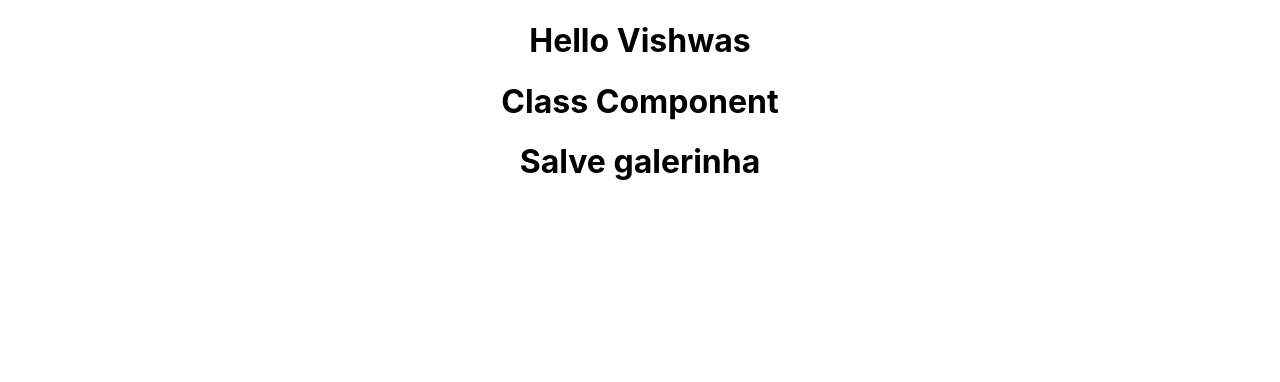
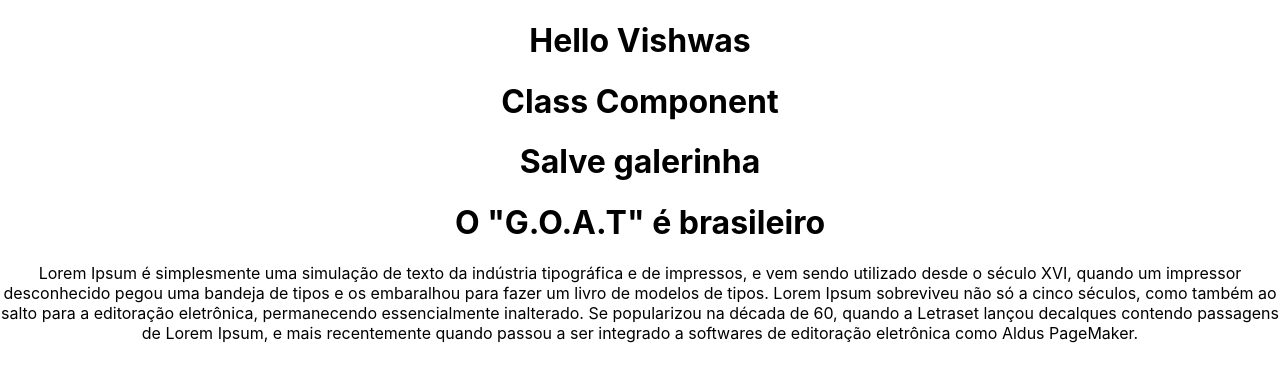
Before and after one commit to thaless4nt0s/aprendendo-react, a React (Create React App) app in the folder my-app/: page / in a window 1280 px wide. Shown: the top 382 px of the page. Built offline with nearby package versions, Linux system fonts and the light colour scheme.

Commit message:
Adicionando o components/Senna.js e colocando em pratica o que aprendi nas video aulas

```diff
--- a/my-app/src/App.js
+++ b/my-app/src/App.js
@@ -2,6 +2,7 @@ import logo from './logo.svg';
 import Greet from "./components/Greet"
 import Welcome from './components/Welcome'
 import Hello from "./components/Hello"
+import Senna from './components/Senna'
 import './App.css';
 
 function App() {
@@ -10,6 +11,7 @@ function App() {
       <Greet></Greet>
       <Welcome></Welcome>
       <Hello></Hello>
+      <Senna></Senna>
     </div>
   );
 }
--- /dev/null
+++ b/my-app/src/components/Senna.js
@@ -0,0 +1,53 @@
+import React, {Component} from 'react'
+
+/*
+class Senna extends Component{
+    render(){
+        return(
+            <div>
+                <p><h1>O "G.O.A.T" Brasileiro</h1></p>
+                <img src='https://www.google.com/url?sa=i&url=https%3A%2F%2Fveja.abril.com.br%2Fesporte%2Fmestre-e-heroi-pilotos-fazem-homenagens-nos-25-anos-da-morte-de-senna%2F&psig=AOvVaw25YkB1TyNYAiMJyIe2ac1W&ust=1619962983103000&source=images&cd=vfe&ved=0CAIQjRxqFwoTCNC-7sPOqPACFQAAAAAdAAAAABAD'></img>
+            </div>
+        )
+    }
+}
+*/
+/*
+function Senna(){
+    return (
+        <div>
+            <h1> O "G.O.A.T" é brasileiro</h1>
+            <p>
+                Lorem Ipsum é simplesmente uma simulação de texto
+                da indústria tipográfica e de impressos, e vem sendo utilizado desde o século XVI,
+                quando um impressor desconhecido pegou uma bandeja de tipos e os embaralhou para fazer
+                um livro de modelos de tipos. Lorem Ipsum sobreviveu não só a cinco séculos,
+                como também ao salto para a editoração eletrônica, permanecendo essencialmente inalterado.
+                Se popularizou na década de 60, quando a Letraset lançou decalques contendo passagens de
+                Lorem Ipsum, e mais recentemente quando passou a ser integrado a softwares de
+                editoração eletrônica como Aldus PageMaker.
+            </p>
+        </div>
+
+    )
+}*/
+
+const Senna = ()=>{
+    return (
+        <div>
+        <h1> O "G.O.A.T" é brasileiro</h1>
+        <p>
+            Lorem Ipsum é simplesmente uma simulação de texto
+            da indústria tipográfica e de impressos, e vem sendo utilizado desde o século XVI,
+            quando um impressor desconhecido pegou uma bandeja de tipos e os embaralhou para fazer
+            um livro de modelos de tipos. Lorem Ipsum sobreviveu não só a cinco séculos,
+            como também ao salto para a editoração eletrônica, permanecendo essencialmente inalterado.
+            Se popularizou na década de 60, quando a Letraset lançou decalques contendo passagens de
+            Lorem Ipsum, e mais recentemente quando passou a ser integrado a softwares de
+            editoração eletrônica como Aldus PageMaker.
+        </p>
+    </div>
+    )
+}
+
+export default Senna
```
